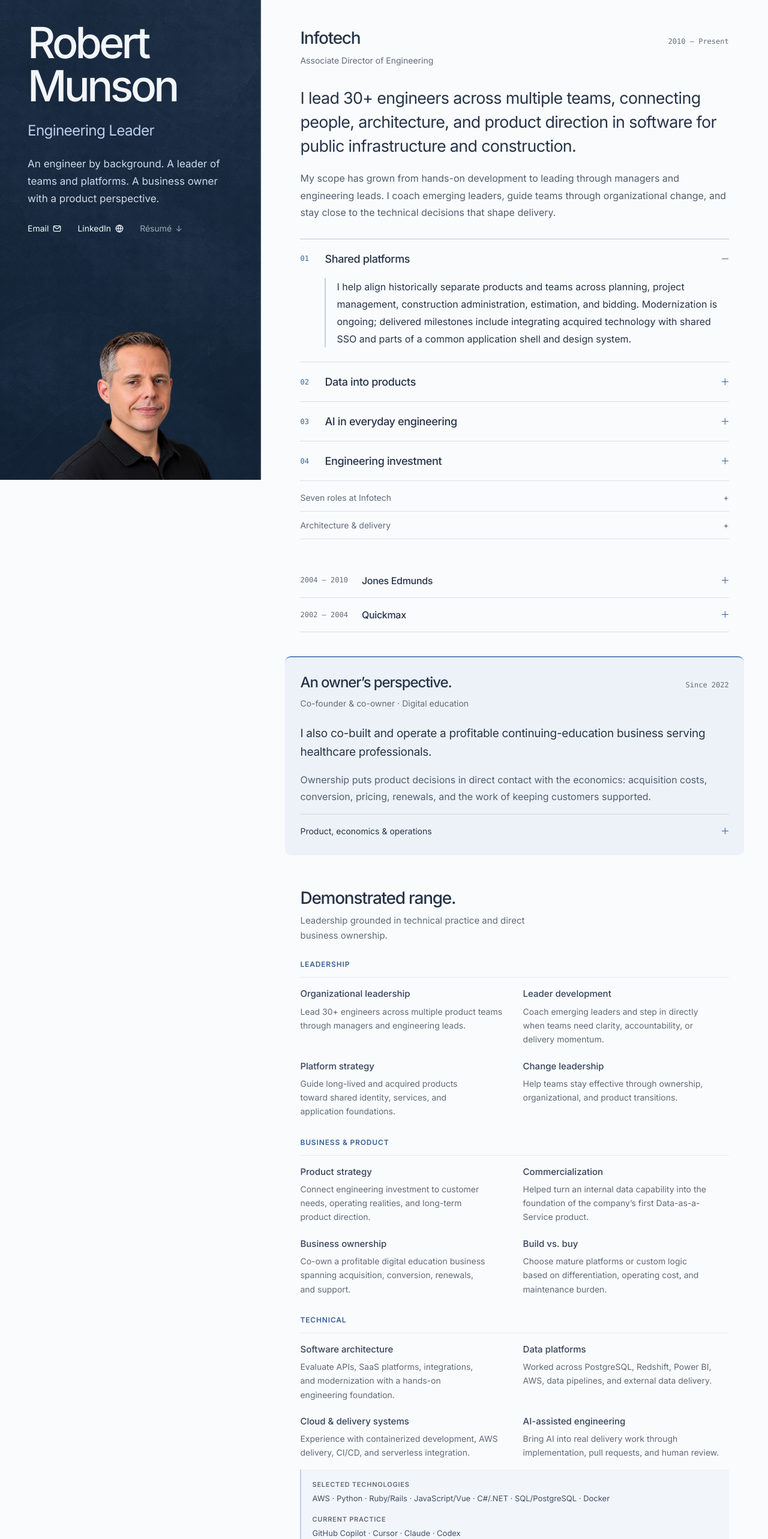
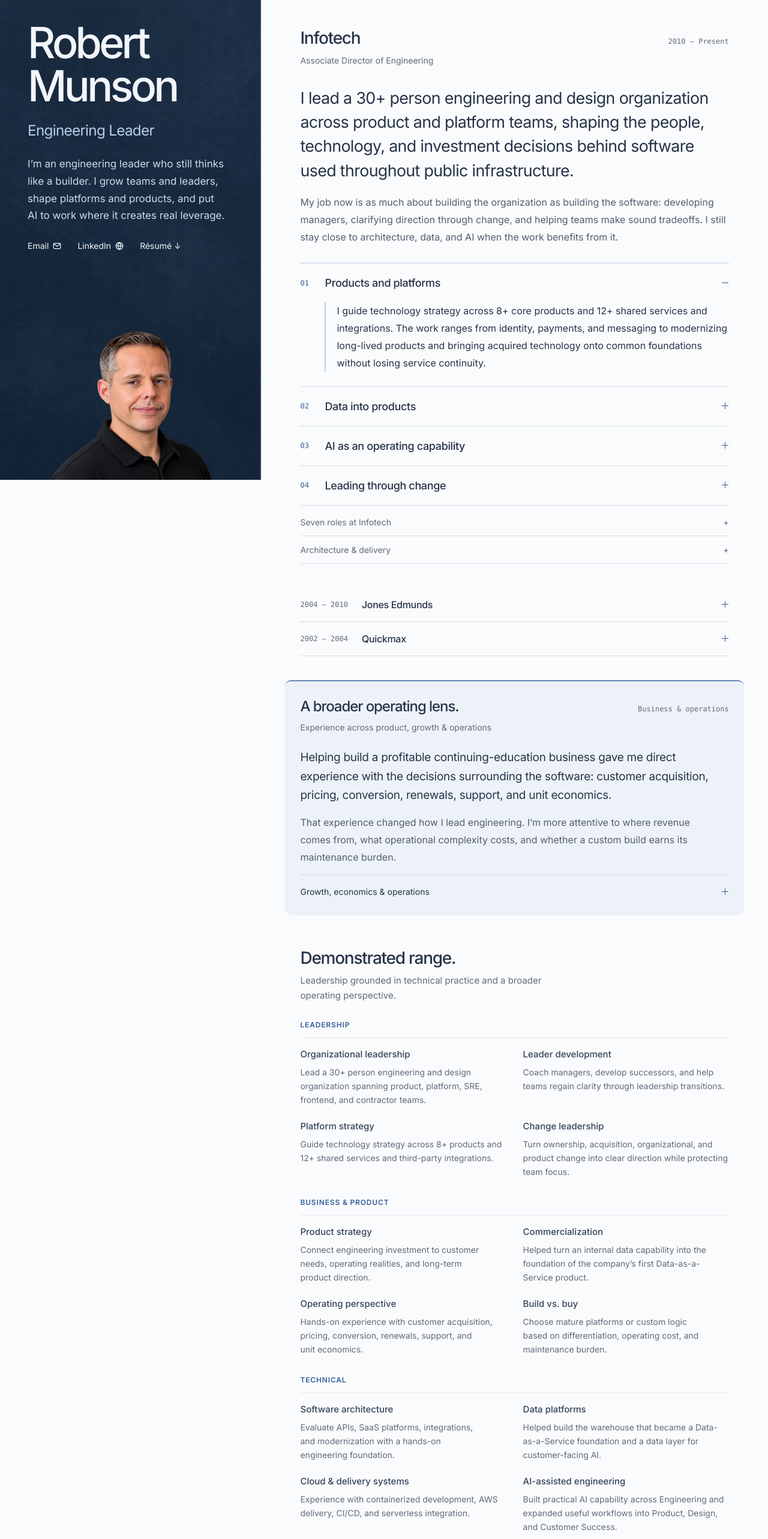
Before and after one commit to munsonrobl/munsonrobl.github.io, a Vue app: page / in a window 1280 px wide. Shown: the top 2566 px of the page at 60% size. Built offline with nearby package versions, Linux system fonts and the light colour scheme.

Commit message:
Align site narrative and add resume download

```diff
--- a/src/components/Capabilities.vue
+++ b/src/components/Capabilities.vue
@@ -1,12 +1,12 @@
 <script setup lang="ts">
-import { capabilityGroups, currentPractice, selectedTechnologies } from '../data/capabilities'
+import { capabilityGroups, currentPractice, technicalFoundation } from '../data/capabilities'
 </script>
 
 <template>
   <section class="capabilities" aria-labelledby="capabilities-heading">
     <header class="capabilities-heading">
       <h2 id="capabilities-heading">Demonstrated range.</h2>
-      <p>Leadership grounded in technical practice and direct business ownership.</p>
+      <p>Leadership grounded in technical practice and a broader operating perspective.</p>
     </header>
 
     <div class="capability-grid">
@@ -23,8 +23,8 @@ import { capabilityGroups, currentPractice, selectedTechnologies } from '../data
 
     <div class="technology-record">
       <div>
-        <h3>Selected technologies</h3>
-        <p>{{ selectedTechnologies.join(' · ') }}</p>
+        <h3>Technical foundation</h3>
+        <p>{{ technicalFoundation.join(' · ') }}</p>
       </div>
       <div>
         <h3>Current practice</h3>
--- a/src/components/CareerSite.vue
+++ b/src/components/CareerSite.vue
@@ -151,16 +151,16 @@ onBeforeUnmount(() => {
         </details>
       </div>
 
-      <article class="business" aria-labelledby="business-title" data-section-title="An owner’s perspective." data-section-label="Ownership" data-reveal>
+      <article class="business" aria-labelledby="business-title" data-section-title="A broader operating lens." data-section-label="Business perspective" data-reveal>
         <header class="company-heading">
-          <h2 id="business-title">An owner’s perspective.</h2>
-          <span>Since 2022</span>
+          <h2 id="business-title">A broader operating lens.</h2>
+          <span>Business &amp; operations</span>
         </header>
-        <p class="role">Co-founder &amp; co-owner · Digital education</p>
+        <p class="role">Experience across product, growth &amp; operations</p>
         <p class="business-lead">{{ story.business[0] }}</p>
         <p>{{ story.business[1] }}</p>
         <details>
-          <summary data-umami-event="content-toggle" data-umami-event-section="business-operations">Product, economics &amp; operations <span class="disclosure-icon" aria-hidden="true"></span></summary>
+          <summary data-umami-event="content-toggle" data-umami-event-section="business-operations">Growth, economics &amp; operations <span class="disclosure-icon" aria-hidden="true"></span></summary>
           <div class="business-detail">
             <p>{{ story.business[2] }}</p>
             <p>{{ story.business[3] }}</p>
--- a/src/data/capabilities.ts
+++ b/src/data/capabilities.ts
@@ -4,19 +4,19 @@ export const capabilityGroups = [
     items: [
       {
         name: 'Organizational leadership',
-        proof: 'Lead 30+ engineers across multiple product teams through managers and engineering leads.',
+        proof: 'Lead a 30+ person engineering and design organization spanning product, platform, SRE, frontend, and contractor teams.',
       },
       {
         name: 'Leader development',
-        proof: 'Coach emerging leaders and step in directly when teams need clarity, accountability, or delivery momentum.',
+        proof: 'Coach managers, develop successors, and help teams regain clarity through leadership transitions.',
       },
       {
         name: 'Platform strategy',
-        proof: 'Guide long-lived and acquired products toward shared identity, services, and application foundations.',
+        proof: 'Guide technology strategy across 8+ products and 12+ shared services and third-party integrations.',
       },
       {
         name: 'Change leadership',
-        proof: 'Help teams stay effective through ownership, organizational, and product transitions.',
+        proof: 'Turn ownership, acquisition, organizational, and product change into clear direction while protecting team focus.',
       },
     ],
   },
@@ -32,8 +32,8 @@ export const capabilityGroups = [
         proof: 'Helped turn an internal data capability into the foundation of the company\u2019s first Data-as-a-Service product.',
       },
       {
-        name: 'Business ownership',
-        proof: 'Co-own a profitable digital education business spanning acquisition, conversion, renewals, and support.',
+        name: 'Operating perspective',
+        proof: 'Hands-on experience with customer acquisition, pricing, conversion, renewals, support, and unit economics.',
       },
       {
         name: 'Build vs. buy',
@@ -50,7 +50,7 @@ export const capabilityGroups = [
       },
       {
         name: 'Data platforms',
-        proof: 'Worked across PostgreSQL, Redshift, Power BI, AWS, data pipelines, and external data delivery.',
+        proof: 'Helped build the warehouse that became a Data-as-a-Service foundation and a data layer for customer-facing AI.',
       },
       {
         name: 'Cloud & delivery systems',
@@ -58,25 +58,25 @@ export const capabilityGroups = [
       },
       {
         name: 'AI-assisted engineering',
-        proof: 'Bring AI into real delivery work through implementation, pull requests, and human review.',
+        proof: 'Built practical AI capability across Engineering and expanded useful workflows into Product, Design, and Customer Success.',
       },
     ],
   },
 ] as const
 
-export const selectedTechnologies = [
+export const technicalFoundation = [
   'AWS',
+  'APIs & integrations',
+  'PostgreSQL/Redshift',
+  'JavaScript/Vue',
   'Python',
   'Ruby/Rails',
-  'JavaScript/Vue',
   'C#/.NET',
-  'SQL/PostgreSQL',
-  'Docker',
 ] as const
 
 export const currentPractice = [
-  'GitHub Copilot',
-  'Cursor',
-  'Claude',
-  'Codex',
+  'AI-assisted delivery',
+  'Spec-driven development',
+  'Agentic workflows',
+  'Evaluation & human oversight',
 ] as const
--- a/src/data/experience.ts
+++ b/src/data/experience.ts
@@ -16,37 +16,37 @@ export const experience: ExperienceEntry[] = [
     company: 'Infotech',
     period: '2010 — Present',
     roles: [
-      { title: 'Associate Director of Engineering', period: '2025 — Present' },
-      { title: 'Assistant Director of Engineering', period: '2022 — 2025' },
-      { title: 'Senior Lead Software Engineer', period: '2020 — 2022' },
-      { title: 'Lead Software Engineer', period: '2018 — 2020' },
-      { title: 'Senior Software Engineer', period: '2014 — 2018' },
+      { title: 'Associate Director of Engineering', period: 'Dec 2025 — Present' },
+      { title: 'Assistant Director of Engineering', period: 'Sep 2022 — Nov 2025' },
+      { title: 'Senior Lead Software Engineer', period: 'Nov 2020 — Aug 2022' },
+      { title: 'Lead Software Engineer', period: 'Apr 2018 — Nov 2020' },
+      { title: 'Senior Software Engineer', period: '2014 — Apr 2018' },
       { title: 'Software Engineer II', period: '2012 — 2014' },
-      { title: 'Software Engineer', period: '2010 — 2012' },
+      { title: 'Software Engineer', period: 'Nov 2010 — 2012' },
     ],
     summary: 'Lead multiple teams through engineering leads and managers, guide platform strategy and product modernization, and develop engineering leadership. Helped build the data capability that became a self-service platform and the foundation of the company’s first Data-as-a-Service product.',
     details: [
-      'Led a small team through a substantial Doc Express rewrite spanning requirements, architecture, configurable workflows, digital signatures, reporting, and production-data migration.',
-      'Shaped Signet architecture, data modeling, APIs, containerized development, AWS delivery, CI/CD, and serverless integration direction.',
-      'Advanced shared capabilities across SSO, account management, billing APIs, event logging, and reusable product services.',
+      'Led developers and designers through a six-month Doc Express rewrite whose architecture still supports a product handling more than 15 times its original monthly document volume.',
+      'Shaped Signet architecture and engineering practices, including data models, APIs, containerized development, and automated production delivery.',
+      'Built shared OAuth2 SSO, account management, billing APIs, and support tooling that became foundational capabilities across the product portfolio.',
     ],
   },
   {
     company: 'Private SaaS venture',
     period: 'Launched 2022',
     roles: [{ title: 'Co-owner', period: '' }],
-    summary: 'Co-own and operate a private SaaS and digital product business. Responsibilities span product, engineering, paid acquisition and marketing, financials, ecommerce and user-journey optimization, renewals, support workflow automation, and ongoing product operations.',
+    summary: 'Helped build a profitable SaaS and digital product business, gaining direct experience across product, paid acquisition, pricing, financials, ecommerce, renewals, support automation, and operating tradeoffs.',
   },
   {
     company: 'Jones Edmunds',
     period: '2004 — 2010',
     roles: [{ title: 'Application Developer / Database Administrator', period: '2004 — 2010' }],
-    summary: 'Built internal software, databases, intranet tools, environmental compliance systems, reporting automation, and physical-record management systems.',
+    summary: 'Worked directly with department leaders to build software, databases, and reporting systems that automated environmental-compliance workflows and improved physical-records management.',
   },
   {
     company: 'Quickmax',
     period: '2002 — 2004',
-    roles: [{ title: 'Web Developer', period: '2002 — 2004' }],
-    summary: 'Developed websites and e-commerce systems while helping modernize early ASP applications toward ASP.NET.',
+    roles: [{ title: 'Web Programmer / Designer', period: '2002 — 2004' }],
+    summary: 'Gathered requirements and built CMS-driven websites, e-commerce systems, and custom applications while helping modernize legacy ASP software in C# and ASP.NET.',
   },
 ]
--- a/src/data/links.ts
+++ b/src/data/links.ts
@@ -1,5 +1,5 @@
 export const externalLinks = {
   linkedin: 'https://linkedin.com/in/rob-munson',
   email: 'mailto:robmunson@gmail.com',
-  resumeUrl: '', // Placeholder for a future curated resume.
+  resumeUrl: '/Robert-Munson-Resume.pdf',
 } as const
--- a/src/data/story.ts
+++ b/src/data/story.ts
@@ -1,18 +1,18 @@
 export const story = {
-  intro: 'An engineer by background. A leader of teams and platforms. A business owner with a product perspective.',
-  lead: 'I lead 30+ engineers across multiple teams, connecting people, architecture, and product direction in software for public infrastructure and construction.',
-  growth: 'My scope has grown from hands-on development to leading through managers and engineering leads. I coach emerging leaders, guide teams through organizational change, and stay close to the technical decisions that shape delivery.',
+  intro: 'I’m an engineering leader who still thinks like a builder. I grow teams and leaders, shape platforms and products, and put AI to work where it creates real leverage.',
+  lead: 'I lead a 30+ person engineering and design organization across product and platform teams, shaping the people, technology, and investment decisions behind software used throughout public infrastructure.',
+  growth: 'My job now is as much about building the organization as building the software: developing managers, clarifying direction through change, and helping teams make sound tradeoffs. I still stay close to architecture, data, and AI when the work benefits from it.',
   work: [
-    { id: 'platforms', title: 'Shared platforms', text: 'I help align historically separate products and teams across planning, project management, construction administration, estimation, and bidding. Modernization is ongoing; delivered milestones include integrating acquired technology with shared SSO and parts of a common application shell and design system.' },
-    { id: 'data', title: 'Data into products', text: 'I helped build the capability that became a self-service warehouse and the foundation of Infotech’s first Data-as-a-Service product. The work connected Finance, Marketing, and Product with data, then expanded into architecture and API decisions, customer discovery, documentation, and executive enablement.', note: 'SQL, PostgreSQL, Redshift, Power BI, and AWS supported that work—from internal decision-making to external data delivery.' },
-    { id: 'ai', title: 'AI in everyday engineering', text: 'From an early Copilot pilot to agentic IDE workflows, I work with teams on real delivery: implementation, pull requests, and human review. Teams continued the collaboration sessions independently.' },
-    { id: 'investment', title: 'Engineering investment', text: 'My experience includes technical due diligence, work with private-equity operating partners, and resource, investment, and build-versus-buy discussions.' },
+    { id: 'platforms', title: 'Products and platforms', text: 'I guide technology strategy across 8+ core products and 12+ shared services and integrations. The work ranges from identity, payments, and messaging to modernizing long-lived products and bringing acquired technology onto common foundations without losing service continuity.' },
+    { id: 'data', title: 'Data into products', text: 'I helped build the centralized data capability that became Infotech’s first Data-as-a-Service offering and the data layer behind customer-facing AI. The work stretched from architecture and APIs to customer discovery, documentation, and sales enablement.', note: 'SQL, PostgreSQL, Redshift, Power BI, and AWS supported the path from internal reporting to external data products.' },
+    { id: 'ai', title: 'AI as an operating capability', text: 'What began as an early Copilot pilot has grown into an engineering-wide capability, now backed by a significant five-figure monthly investment in Claude and Cursor. These tools are part of planning, implementation, review, and delivery—not a side experiment—and are materially increasing velocity while shortening delivery cycles. Human judgment and accountability remain part of the system.' },
+    { id: 'change', title: 'Leading through change', text: 'I’ve stepped into teams between leaders, rebuilt cohesion, developed successors, and translated shifting priorities into clear direction. I also owned technical due diligence and the engineering side of an acquisition integration completed in under three months.' },
   ],
   technical: 'Hands-on experience spans Python, Ruby/Rails, JavaScript/Vue, C#/.NET, SQL/PostgreSQL, Docker, and AWS. Current AI-assisted work includes Copilot, Claude, Cursor, and Codex.',
   business: [
-    'I also co-built and operate a profitable continuing-education business serving healthcare professionals.',
-    'Ownership puts product decisions in direct contact with the economics: acquisition costs, conversion, pricing, renewals, and the work of keeping customers supported.',
-    'I work across paid search, the customer journey, financial planning, and day-to-day operations. Mature services handle standard capabilities; selective custom logic supports the experience where it matters.',
-    'Purchasing, learning, renewals, and routine fulfillment are largely self-service. Automation keeps manual work focused on support exceptions, with maintenance costs part of every build-versus-buy decision.',
+    'Helping build a profitable continuing-education business gave me direct experience with the decisions surrounding the software: customer acquisition, pricing, conversion, renewals, support, and unit economics.',
+    'That experience changed how I lead engineering. I’m more attentive to where revenue comes from, what operational complexity costs, and whether a custom build earns its maintenance burden.',
+    'The work included paid search, customer journeys, pricing and financial planning, platform selection, support operations, and automation.',
+    'Mature services handled standard capabilities; custom logic was reserved for places where it improved the customer experience or created meaningful leverage.',
   ],
 } as const
```
Also changed, not shown: 1 other file (tests, documents, lock files or other folders).
